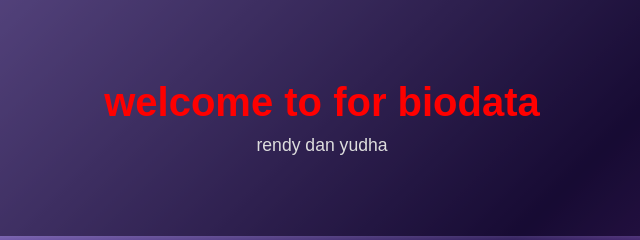
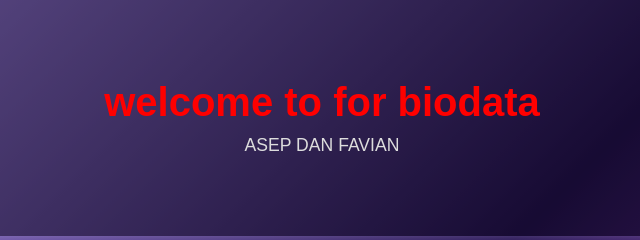
Before and after one commit to asepnurohim/bio-data, a plain HTML site: page index.html in a window 1280 px wide. Shown: the top 240 px of the page, 318-958 px from the left. Drawn offline with Linux system fonts and the light colour scheme.

Commit message:
Update index.html

```diff
--- a/index.html
+++ b/index.html
@@ -153,7 +153,7 @@
 
   <header>
     <h1>welcome to for biodata </h1>
-    <p>rendy dan yudha</p>
+    <p> ASEP DAN FAVIAN </p>
   </header>
 
   <div class="container">
```
